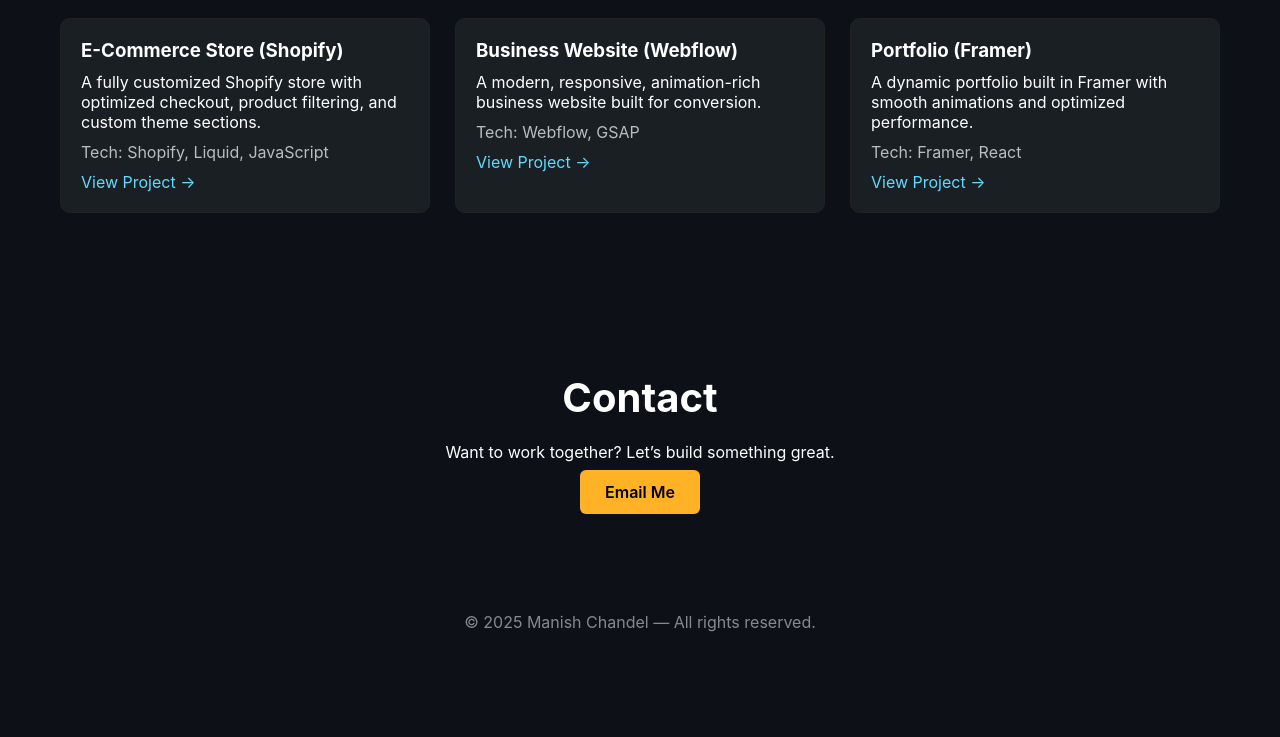
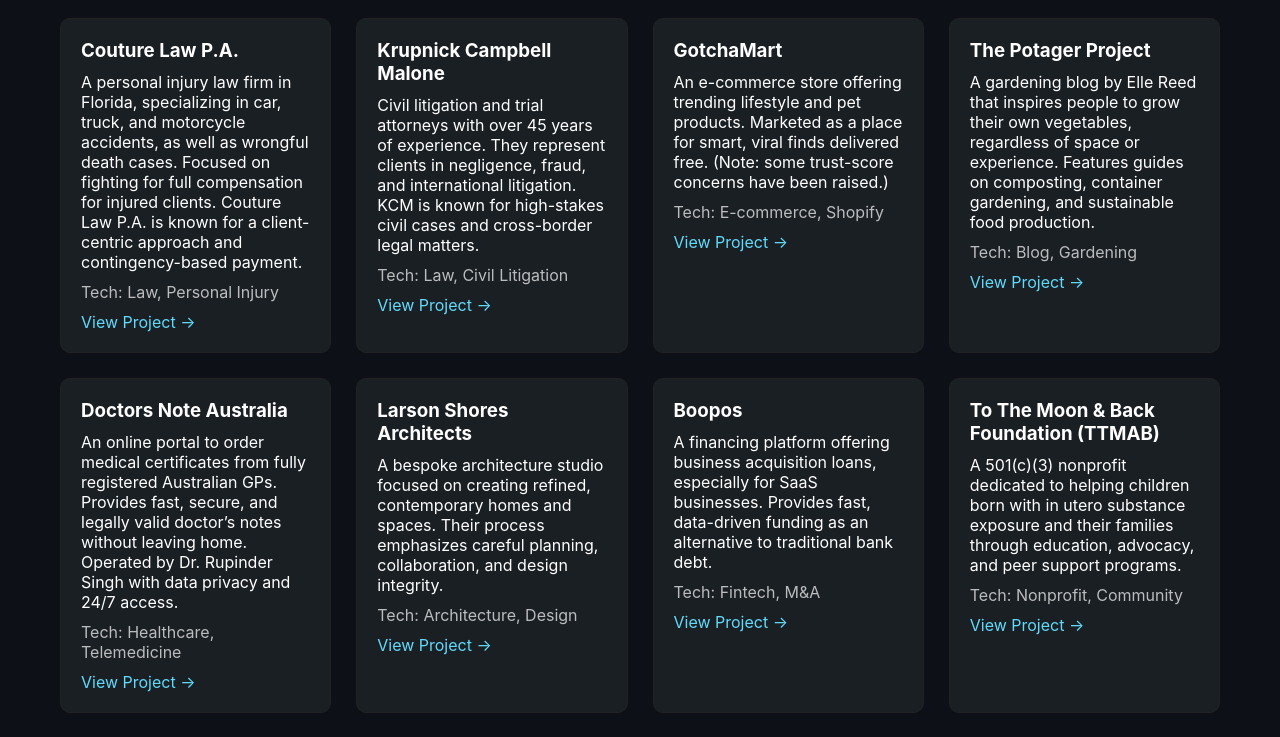
Before and after one commit to manish2224-08/manish, a React (Vite) app in the folder manish/: page / in a window 1280 px wide. Shown: the part 1400-2137 px from the top of the page. Before the commit the page ends 2062 px from the top, so only its background shows below. Built offline with nearby package versions, Linux system fonts and the light colour scheme.

Commit message:
Update projects.js

```diff
--- a/manish/src/data/projects.js
+++ b/manish/src/data/projects.js
@@ -1,20 +1,98 @@
 export const projects = [
   {
-    title: "E-Commerce Store (Shopify)",
-    description: "A fully customized Shopify store with optimized checkout, product filtering, and custom theme sections.",
-    tech: ["Shopify", "Liquid", "JavaScript"],
-    link: "#"
+    title: "Couture Law P.A.",
+    description:
+      "A personal injury law firm in Florida, specializing in car, truck, and motorcycle accidents, as well as wrongful death cases. Focused on fighting for full compensation for injured clients. " +
+      " " +
+      "Couture Law P.A. is known for a client-centric approach and contingency-based payment.",
+    tech: ["Law", "Personal Injury"],
+    link: "https://couturelawoffices.com/"
   },
   {
-    title: "Business Website (Webflow)",
-    description: "A modern, responsive, animation-rich business website built for conversion.",
-    tech: ["Webflow", "GSAP"],
-    link: "#"
+    title: "Krupnick Campbell Malone",
+    description:
+      "Civil litigation and trial attorneys with over 45 years of experience. They represent clients in negligence, fraud, and international litigation. " +
+      " KCM is known for high-stakes civil cases and cross-border legal matters." ,
+    tech: ["Law", "Civil Litigation"],
+    link: "https://www.krupnicklaw.com/"
   },
   {
-    title: "Portfolio (Framer)",
-    description: "A dynamic portfolio built in Framer with smooth animations and optimized performance.",
-    tech: ["Framer", "React"],
-    link: "#"
+    title: "GotchaMart",
+    description:
+      "An e-commerce store offering trending lifestyle and pet products. Marketed as a place for smart, viral finds delivered free." +
+      " (Note: some trust-score concerns have been raised.)",
+    tech: ["E-commerce", "Shopify"],
+    link: "https://gotchamart.co/"
+  },
+  {
+    title: "The Potager Project",
+    description:
+      "A gardening blog by Elle Reed that inspires people to grow their own vegetables, regardless of space or experience. Features guides on composting, container gardening, and sustainable food production." ,
+    tech: ["Blog", "Gardening"],
+    link: "https://thepotagerproject.com/"
+  },
+  {
+    title: "Doctors Note Australia",
+    description:
+      "An online portal to order medical certificates from fully registered Australian GPs. Provides fast, secure, and legally valid doctor’s notes without leaving home." +
+      " Operated by Dr. Rupinder Singh with data privacy and 24/7 access.",
+    tech: ["Healthcare", "Telemedicine"],
+    link: "https://doctorsnote.com.au/"
+  },
+  {
+    title: "Larson Shores Architects",
+    description:
+      "A bespoke architecture studio focused on creating refined, contemporary homes and spaces. Their process emphasizes careful planning, collaboration, and design integrity." ,
+    tech: ["Architecture", "Design"],
+    link: "https://www.larsonshores.com/"
+  },
+  {
+    title: "Boopos",
+    description:
+      "A financing platform offering business acquisition loans, especially for SaaS businesses. Provides fast, data-driven funding as an alternative to traditional bank debt." ,
+    tech: ["Fintech", "M&A"],
+    link: "https://www.boopos.com/"
+  },
+  {
+    title: "To The Moon & Back Foundation (TTMAB)",
+    description:
+      "A 501(c)(3) nonprofit dedicated to helping children born with in utero substance exposure and their families through education, advocacy, and peer support programs." ,
+    tech: ["Nonprofit", "Community"],
+    link: "https://ttmab.org/"
+  },
+  {
+    title: "Corrocoat USA",
+    description:
+      "Specializes in high-performance coating and lining solutions for industrial assets—tanks, pipes, steel structures—to prevent corrosion and extend the lifecycle of infrastructure." ,
+    tech: ["Engineering", "Coatings"],
+    link: "https://corrocoatusa.com/"
+  },
+  {
+    title: "Chocobar",
+    description:
+      "A Canadian craft chocolate brand curating award-winning cacao bars from around the world. Also provides corporate gifting options with beautifully designed chocolate boxes." ,
+    tech: ["Food & Beverage", "E-commerce"],
+    link: "https://chocobar.ca/"
+  },
+  {
+    title: "Tallahassee 100 Club",
+    description:
+      "A historic business networking and community organization in Tallahassee. The 100 Club brings together professionals across industries to build relationships and support local initiatives." ,
+    tech: ["Community", "Networking"],
+    link: "https://www.tallahassee100club.com/"
+  },
+  {
+    title: "M&L Plumbing",
+    description:
+      "A trusted plumbing service provider in Florida with fast-response, expert plumbing solutions for both residential and commercial clients." ,
+    tech: ["Services", "Plumbing"],
+    link: "https://mandlplumbing.com/"
+  },
+  {
+    title: "Revell Electric & Automated Access Systems",
+    description:
+      "Family-owned Florida company that designs and installs automated gate systems, security entry systems, and electric fencing for residential and commercial properties." ,
+    tech: ["Electrical", "Security Systems"],
+    link: "https://www.revellelectric.com/"
   }
 ];
```
